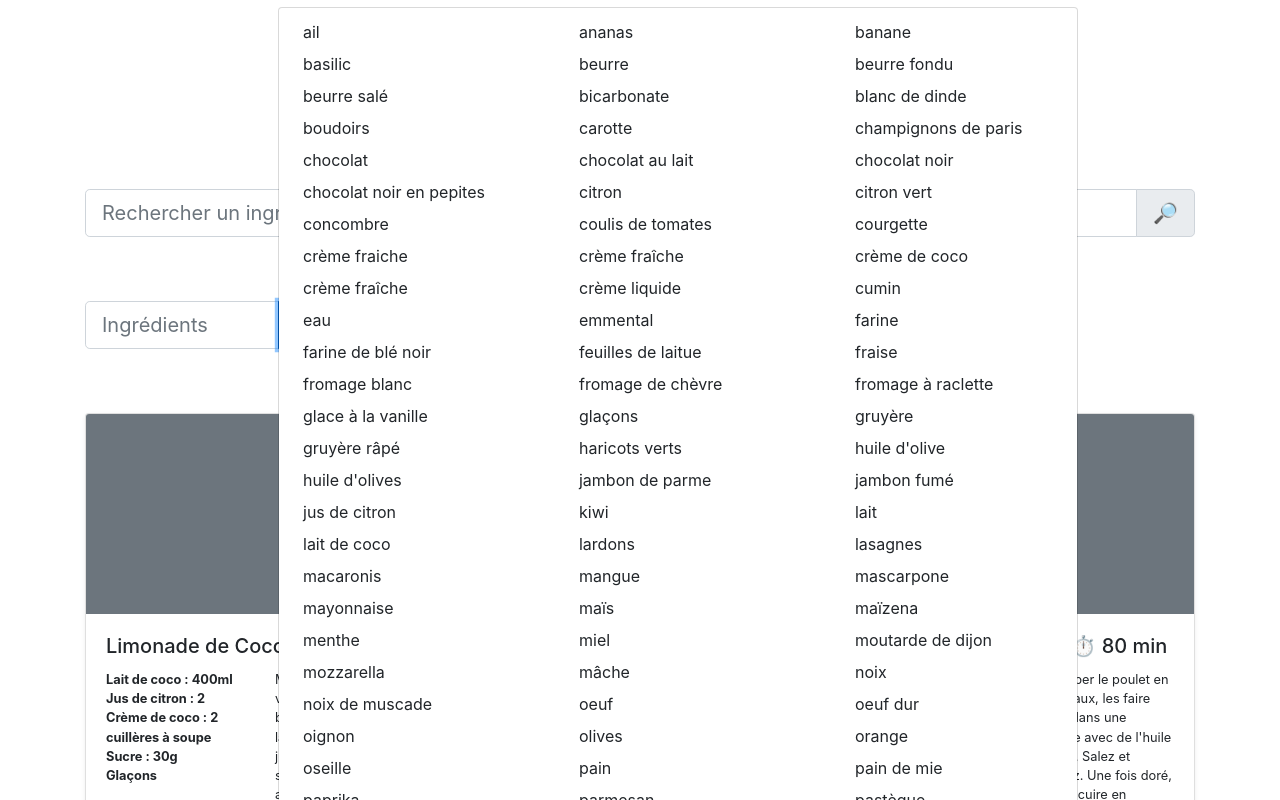
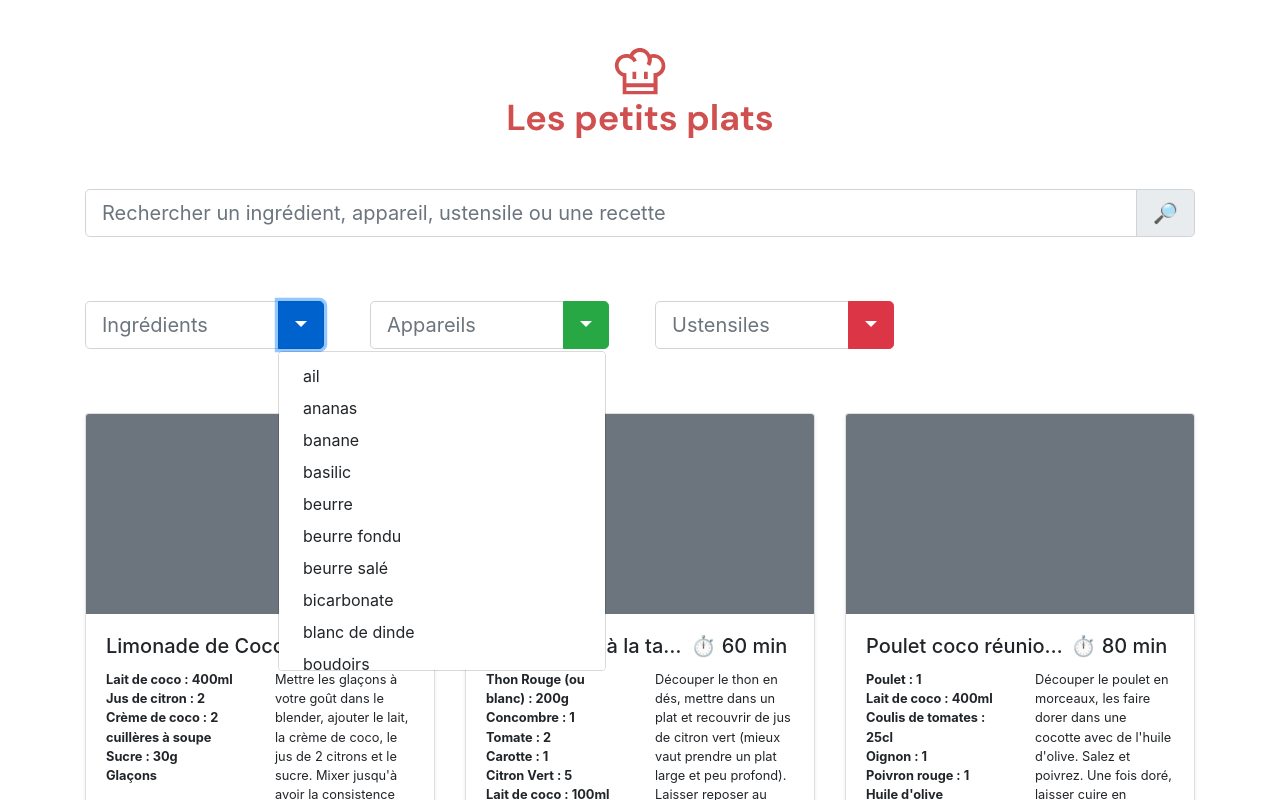
Before and after one commit to LaurentHrt/LaurentHirth_7_21042021, a website with bundled scripts: page index.html in a window 1280 px wide. Both pictures are taken after a click on the button 301 px from the left and 325 px from the top of the page. Shown: the top 800 px of the page. Built offline with nearby package versions, Linux system fonts and the light colour scheme.

Commit message:
Style improvement

```diff
--- a/index.html
+++ b/index.html
@@ -49,7 +49,8 @@
                             data-toggle="dropdown"
                         ></button>
                         <div class="dropdown-menu">
-                            <div class="row ingredients"></div>
+                            <div class="ingredientNotFound mx-2"></div>
+                            <div class="dropdownIngredients"></div>
                         </div>
                     </div>
                 </div>
@@ -67,7 +68,8 @@
                             data-toggle="dropdown"
                         ></button>
                         <div class="dropdown-menu">
-                            <div class="row appliance"></div>
+                            <div class="applianceNotFound mx-2"></div>
+                            <div class="dropdownAppliance"></div>
                         </div>
                     </div>
                 </div>
@@ -85,7 +87,8 @@
                             data-toggle="dropdown"
                         ></button>
                         <div class="dropdown-menu">
-                            <div class="row ustensils"></div>
+                            <div class="ustensilNotFound mx-2"></div>
+                            <div class="dropdownUstensils"></div>
                         </div>
                     </div>
                 </div>
--- a/js/index.js
+++ b/js/index.js
@@ -51,30 +51,51 @@ function displaySelectedTags() {
 }
 
 function displayDropdowns() {
-    const dropdownIngredient = document.querySelector('.ingredients')
-    const dropdownAppliance = document.querySelector('.appliance')
-    const dropdownUstensils = document.querySelector('.ustensils')
+    const dropdownIngredient = document.querySelector('.dropdownIngredients')
+    const dropdownAppliance = document.querySelector('.dropdownAppliance')
+    const dropdownUstensils = document.querySelector('.dropdownUstensils')
     const ingredientInput = document.querySelector('.ingredientInput')
     const applianceInput = document.querySelector('.applianceInput')
     const ustensilInput = document.querySelector('.ustensilInput')
+    const ingredientNotFound = document.querySelector('.ingredientNotFound')
+    const applianceNotFound = document.querySelector('.applianceNotFound')
+    const ustensilNotFound = document.querySelector('.ustensilNotFound')
+
+    const filteredIngredients = recipeService.getFilteredIngredients()
+    const filteredUstensils = recipeService.getFilteredUstensils()
+    const filteredAppliance = recipeService.getFilteredAppliance()
 
     dropdownIngredient.innerHTML = ''
     dropdownAppliance.innerHTML = ''
     dropdownUstensils.innerHTML = ''
 
-    recipeService.getFilteredIngredients().forEach((ingredient) => {
+    ingredientNotFound.textContent = ''
+    ustensilNotFound.textContent = ''
+    applianceNotFound.textContent = ''
+
+    if (filteredIngredients.length === 0)
+        ingredientNotFound.textContent =
+            "Il n'y a pas d'autre ingrédient disponible"
+    if (filteredUstensils.length === 0)
+        ustensilNotFound.textContent =
+            "Il n'y a pas d'autre ustensile disponible"
+    if (filteredAppliance.length === 0)
+        applianceNotFound.textContent =
+            "Il n'y a pas d'autre appareil disponible"
+
+    filteredIngredients.forEach((ingredient) => {
         const htmlBloc = getDropdownHtmlBloc(ingredient)
         htmlBloc.addEventListener('click', () => onClickIngredient(ingredient))
         dropdownIngredient.append(htmlBloc)
     })
 
-    recipeService.getFilteredAppliance().forEach((appliance) => {
+    filteredAppliance.forEach((appliance) => {
         const htmlBloc = getDropdownHtmlBloc(appliance)
         htmlBloc.addEventListener('click', () => onClickAppliance(appliance))
         dropdownAppliance.append(htmlBloc)
     })
 
-    recipeService.getFilteredUstensils().forEach((ustensil) => {
+    filteredUstensils.forEach((ustensil) => {
         const htmlBloc = getDropdownHtmlBloc(ustensil)
         htmlBloc.addEventListener('click', () => onClickUstensil(ustensil))
         dropdownUstensils.append(htmlBloc)
@@ -118,7 +139,6 @@ function displayDropdowns() {
         const a = document.createElement('a')
         const div = document.createElement('div')
 
-        div.classList.add('col-4')
         a.classList.add('dropdown-item')
         a.textContent = text
 
--- a/style/main.css
+++ b/style/main.css
@@ -1,5 +1,8 @@
 .dropdown-menu {
-    width: 50em;
+    width: auto;
+    height: fit-content;
+    max-height: 40vh;
+    overflow: auto;
 }
 
 .card-img-top {
@@ -7,6 +10,7 @@
 }
 .card-body {
     height: 300px;
+    overflow: hidden;
 }
 
 .card-text {
@@ -14,9 +18,11 @@
     height: 100%;
 }
 
-.recipeCard__text {
+.recipeDescription {
+    display: -webkit-box;
+    -webkit-box-orient: vertical;
+    -webkit-line-clamp: 11;
     overflow: hidden;
-    height: 230px;
 }
 
 .dropdown-item {
```
